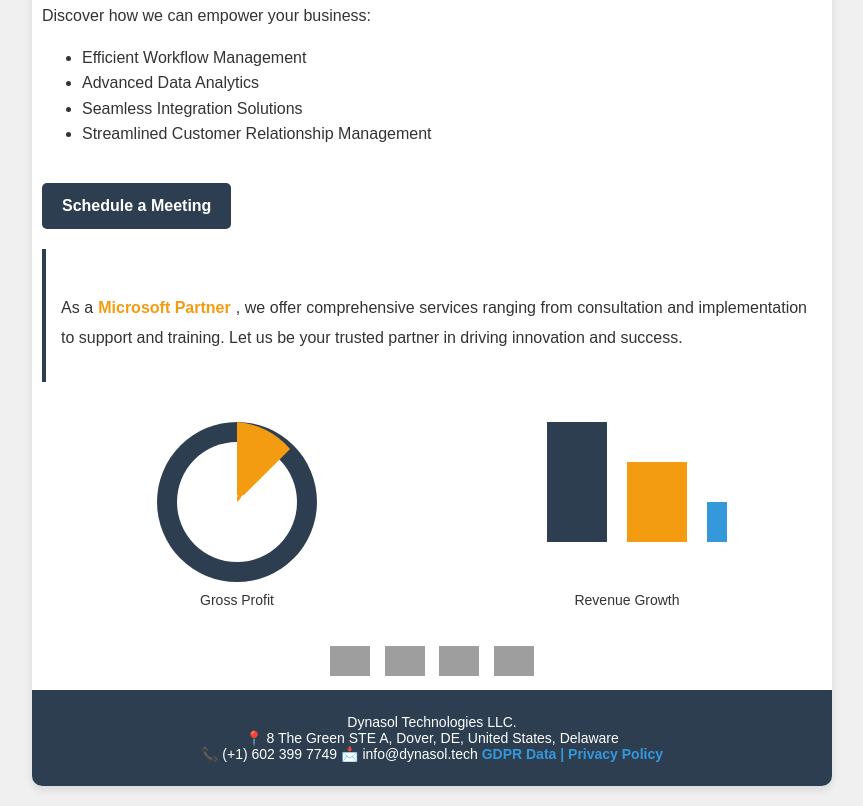
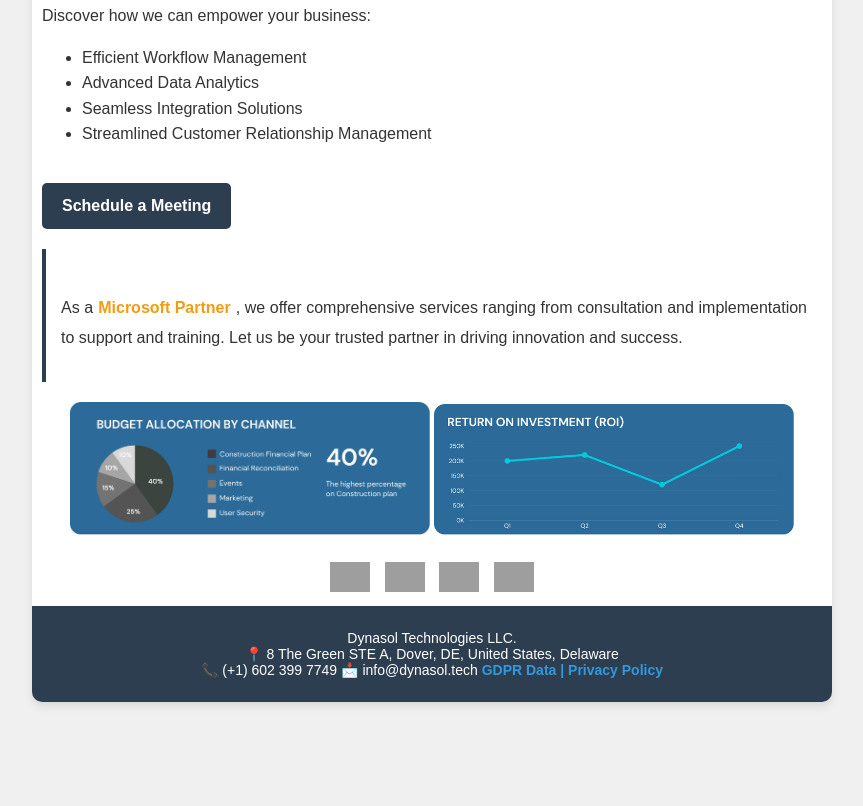
Before and after one commit to GouharFayyaz/email-template, a plain HTML site: page index.html in a window 1280 px wide. Shown: the part 423-1229 px from the top of the page, without its empty margins (208-1071 px from the left). After the commit the page ends 1145 px from the top, so only its background shows below. Drawn offline with Linux system fonts and the light colour scheme; grey boxes are pictures that could not be loaded.

Commit message:
first commit

```diff
--- a/email22.html
+++ b/index.html
@@ -106,14 +106,12 @@
             flex-wrap: wrap;
         }
 
-        .graph {
-            flex: 1 1 200px;
+        .img1 {
+            width: 360px;
         }
 
-        .graph p {
-            font-size: 14px;
-            text-align: center;
-            margin-top: -20px;
+        .img2 {
+            width: 360px;
         }
 
         @media only screen and (max-width: 600px) {
@@ -169,28 +167,15 @@
                     ranging from consultation and implementation to support and training. Let us be your trusted partner
                     in driving innovation and success.</p>
             </div>
+
             <!-- Graph Section -->
             <div class="graph-container">
-                <!-- Pie Chart -->
                 <div class="graph">
-                    <svg viewBox="0 0 100 100" width="200" height="200">
-                        <circle cx="50" cy="50" r="40" fill="#2c3e50" />
-                        <circle cx="50" cy="50" r="30" fill="#ffffff" />
-                        <path d="M50 50 L50 10 A40 40 0 0 1 76.545 23.455 Z" fill="#f39c12" />
-                        <text x="50" y="55" text-anchor="middle" font-size="12" fill="#ffffff">25%</text>
-                    </svg>
-                    <p>Gross Profit</p>
-                </div>
-                <!-- Bar Chart -->
-                <div class="graph">
-                    <svg viewBox="0 0 100 100" width="200" height="200">
-                        <rect x="10" y="10" width="30" height="60" fill="#2c3e50" />
-                        <rect x="50" y="30" width="30" height="40" fill="#f39c12" />
-                        <rect x="90" y="50" width="30" height="20" fill="#3498db" />
-                    </svg>
-                    <p>Revenue Growth</p>
+                    <img class="img1" src="./images/budget graph1.png" alt="">
+                    <img class="img2" src="./images/line chart.png" alt="">
                 </div>
             </div>
+
         </div>
 
         <div class="social-media">
```
Also changed, not shown: images/budget graph1.png (renamed from budget graph1.png), images/email.html (renamed from email.html), images/line chart.png (renamed from line chart.png), images/path_to_linkedin_icon.png (added).
